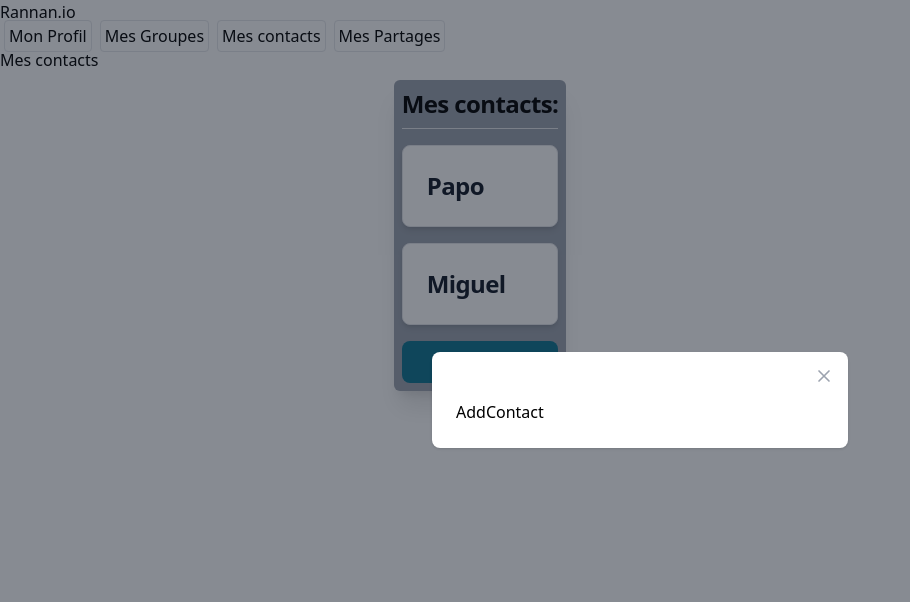
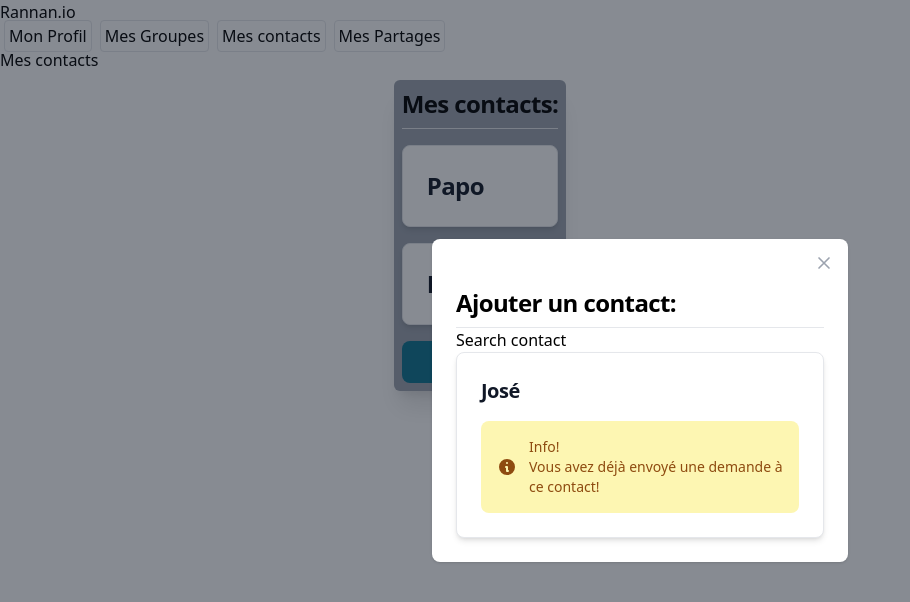
Before and after one commit to Tonyac-create/Rannan_Front, a React (Vite) app: page /contacts in a window 1280 px wide. Both pictures are taken after a click on the button "Ajouter". Shown: the top 602 px of the page, without its empty margins (0-910 px from the left). Built offline with nearby package versions, Linux system fonts and the light colour scheme.

Commit message:
Comp AddContact cardUser+actions/alertes

```diff
--- /dev/null
+++ b/src/components/AddUserCard/AddUserCard.tsx
@@ -0,0 +1,25 @@
+'use client';
+import React from 'react'
+import { Button, Card } from 'flowbite-react';
+import AddContactBtn from '../ContactsList/CL-ModalAddContact/CL-MADC-Boutons/AddContactBtn';
+import IsContactAlert from '../ContactsList/CL-ModalAddContact/CL-MADC-Alerts/isContactAlert/isContactAlert';
+import RequestReccievedAlert from '../ContactsList/CL-ModalAddContact/CL-MADC-Alerts/requestRecievedAlert/RequestRecievedAlert';
+import RequestSentAlert from '../ContactsList/CL-ModalAddContact/CL-MADC-Alerts/requestSentAlert/RequestSentAlert';
+
+const AddUserCard = (props) => {
+    const { nickname, id } = props;
+
+    //prop pour l'´´element soit bouton ou alerte
+
+  return (
+    <Card className="addUserCard max-w-sm" key={id}>
+      <h4 className="text-xl font-bold tracking-tight text-gray-900 dark:text-white">{nickname}</h4>
+      {/* <AddContactBtn actionFunction={addContactAction} /> */}
+      {/* <IsContactAlert/> */}
+      {/* <RequestReccievedAlert/> */}
+      <RequestSentAlert />
+    </Card>
+  )
+}
+
+export default AddUserCard
--- a/src/components/ContactsList/CL-BtnAddContact/BtnAddContact.tsx
+++ b/src/components/ContactsList/CL-BtnAddContact/BtnAddContact.tsx
@@ -1,6 +1,6 @@
 import { Button, Modal } from 'flowbite-react';
 import React, { useState } from 'react'
-import AddContact from '../../Forms/AddContact/AddContact';
+import ModalAddContact from '../CL-ModalAddContact/ModalAddContact';
 
 const BtnAddContact = () => {
     const [openModal, setOpenModal] = useState<string | undefined>();
@@ -12,7 +12,7 @@ const BtnAddContact = () => {
             <Modal show={props.openModal === 'form-elements'} size="md" popup onClose={() => props.setOpenModal(undefined)}>
                 <Modal.Header />
                 <Modal.Body>
-                    <AddContact />
+                    <ModalAddContact />
                 </Modal.Body>
             </Modal>
         </>
--- /dev/null
+++ b/src/components/ContactsList/CL-ModalAddContact/CL-MADC-Alerts/isContactAlert/isContactAlert.tsx
@@ -0,0 +1,19 @@
+'use client';
+import React from 'react';
+import { Alert } from 'flowbite-react';
+import { HiInformationCircle } from 'react-icons/hi';
+
+const IsContactAlert = () => {
+  return (
+    <Alert color="info" icon={HiInformationCircle}>
+      <p>
+          <span className="font-medium flex justify-between">
+            Info!
+          </span>
+          Ce contact est déjà dans votre liste de contacts!
+      </p>
+    </Alert>
+  )
+}
+
+export default IsContactAlert
--- /dev/null
+++ b/src/components/ContactsList/CL-ModalAddContact/CL-MADC-Alerts/requestRecievedAlert/RequestRecievedAlert.tsx
@@ -0,0 +1,19 @@
+'use client';
+import React from 'react';
+import { Alert } from 'flowbite-react';
+import { HiInformationCircle } from 'react-icons/hi';
+
+const RequestReccievedAlert = () => {
+  return (
+    <Alert color="warning" icon={HiInformationCircle}>
+        <p>
+          <span className="font-medium flex justify-between">
+            Info!
+          </span>
+            Ce contact vous a déjà envoyé une demande!
+        </p>
+    </Alert>
+  )
+}
+
+export default RequestReccievedAlert
--- /dev/null
+++ b/src/components/ContactsList/CL-ModalAddContact/CL-MADC-Alerts/requestSentAlert/RequestSentAlert.tsx
@@ -0,0 +1,19 @@
+'use client';
+import React from 'react';
+import { Alert } from 'flowbite-react';
+import { HiInformationCircle } from 'react-icons/hi';
+
+const RequestSentAlert = () => {
+  return (
+    <Alert color="warning" icon={HiInformationCircle}>
+        <p>
+          <span className="font-medium flex justify-between">
+            Info!
+          </span>
+            Vous avez déjà envoyé une demande à ce contact!
+        </p>
+    </Alert>
+  )
+}
+
+export default RequestSentAlert
--- /dev/null
+++ b/src/components/ContactsList/CL-ModalAddContact/CL-MADC-Boutons/AddContactBtn.tsx
@@ -0,0 +1,18 @@
+'use client';
+import React from 'react'
+import { Button } from 'flowbite-react';
+
+const AddContactBtn = (props) => {
+    const { actionFunction } = props;
+
+    const handleClick = (event) => {
+        event.preventDefault();
+        actionFunction();
+    }
+
+    return (
+        <Button onClick={(event) => handleClick(event)}>Ajouter</Button>
+    )
+}
+
+export default AddContactBtn
--- /dev/null
+++ b/src/components/ContactsList/CL-ModalAddContact/ModalAddContact.tsx
@@ -0,0 +1,14 @@
+import React from 'react'
+import AddContact from '../../Forms/AddContact/AddContact'
+
+const ModalAddContact = () => {
+  return (
+    <div className='modalAddContact'>
+        <h3 className="scroll-m-20 border-b pb-2 text-xl font-semibold tracking-tight transition-colors first:mt-0 sm:text-2xl">Ajouter un contact:</h3>
+        <div>Search contact</div>
+        <AddContact />
+    </div>
+  )
+}
+
+export default ModalAddContact
--- a/src/components/Forms/AddContact/AddContact.tsx
+++ b/src/components/Forms/AddContact/AddContact.tsx
@@ -1,8 +1,35 @@
-import React from 'react'
+import React, { useEffect, useState } from 'react'
+import AddUserCard from '../../AddUserCard/AddUserCard'
+import AddContactBtn from '../../ContactsList/CL-ModalAddContact/CL-MADC-Boutons/AddContactBtn';
 
 const AddContact = () => {
+  const userTest = {
+    id: 1,
+    nickname: "José",
+    iscontact: false,
+  }
+
+  const [ action, setAction ] = useState();
+
+  //Verifier si les users sont contacts ou s'il y a demande en attente:
+  //Afficher bouton, soit message demande reçue, demande déjà envoyée
+
+  const displayBtn = () => {
+    let user = userTest;
+    if (user.iscontact === false){
+      setAction(AddContactBtn)
+    }
+  }
+
+  const addContactAction = () => {
+    //API POST create authorisation(demande ajout contact) récupère le id du token et le id de la key pour l'autre user
+    console.log("Demande envoyée")
+  }
+
   return (
-    <div>AddContact</div>
+    <div className='formAddContact'>
+      <AddUserCard id={userTest.id} nickname={userTest.nickname}  />
+    </div>
   )
 }
 
```
